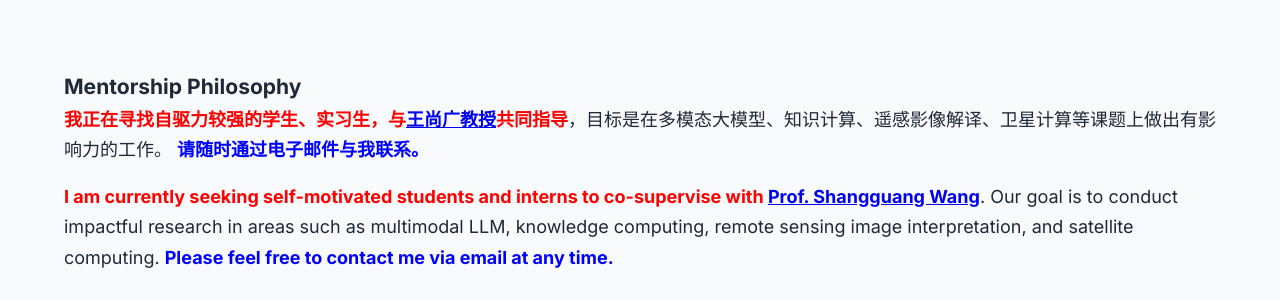
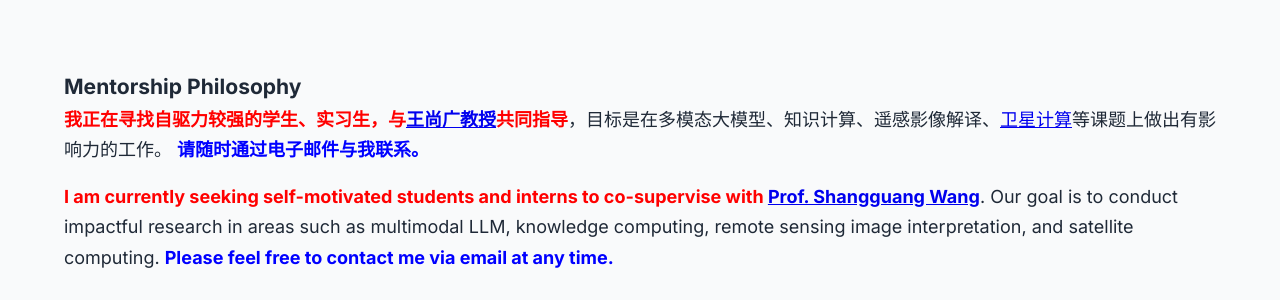
Before and after one commit to xiaoqian19940510/xiaoqian19940510.github.io, a Jekyll site: the page built from index.html, in a window 1280 px wide and 900 px high, scrolled down 879 px. Shown: the part 151-451 px from the top of the window. Built offline with Jekyll 4.4.1, drawn with Linux system fonts in a browser that asks for light colours; the list of posts is cut into pages by our own code.

Commit message:
Update author.yml

```diff
--- a/_data/author.yml
+++ b/_data/author.yml
@@ -36,7 +36,7 @@ bio: |
 
 # 指导理念
 mentorship_philosophy: |
-  <span style="font-weight: bold;color:red">我正在寻找自驱力较强的学生、实习生，与<a href="https://teacher.bupt.edu.cn/sgwang/zh_CN/index.htm" target="_blank">王尚广教授</a>共同指导</span>，目标是在多模态大模型、知识计算、遥感影像解译、卫星计算等课题上做出有影响力的工作。
+  <span style="font-weight: bold;color:red">我正在寻找自驱力较强的学生、实习生，与<a href="https://teacher.bupt.edu.cn/sgwang/zh_CN/index.htm" target="_blank">王尚广教授</a>共同指导</span>，目标是在多模态大模型、知识计算、遥感影像解译、<a href="http://www.tiansuan.org.cn/Chinese/index.html" target="_blank">卫星计算</a>等课题上做出有影响力的工作。
   <span style="font-weight: bold;color:blue">请随时通过电子邮件与我联系。</span>
 
   <span style="font-weight: bold;color:red">I am currently seeking self-motivated students and interns to co-supervise with <a href="https://teacher.bupt.edu.cn/sgwang/zh_CN/index.htm" target="_blank">Prof. Shangguang Wang</a></span>. Our goal is to conduct impactful research in areas such as multimodal LLM, knowledge computing, remote sensing image interpretation, and satellite computing. <span style="font-weight: bold;color:blue">Please feel free to contact me via email at any time.</span>
```
